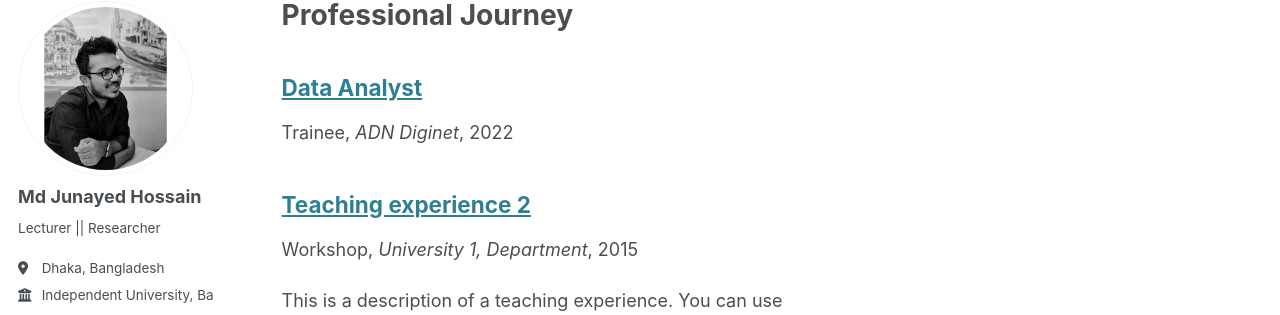
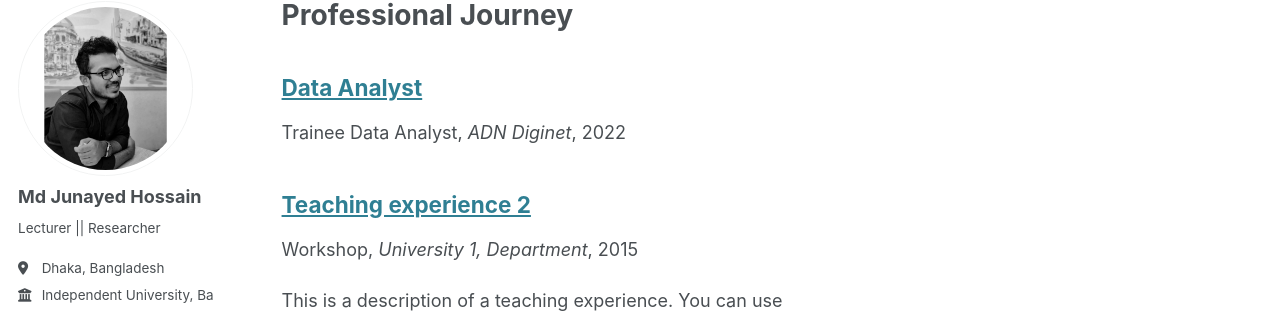
Before and after one commit to i-am-junayed/i-am-junayed.github.io, a Jekyll site: the page built from _pages/experience.html, in a window 1280 px wide. Shown: the part 105-420 px from the top of the page. Built offline with Jekyll 4.4.1, drawn with Linux system fonts in a browser that asks for light colours; some web fonts are replaced.

Commit message:
Update 2014-spring-teaching-1.md

```diff
--- a/_experience/2014-spring-teaching-1.md
+++ b/_experience/2014-spring-teaching-1.md
@@ -1,8 +1,7 @@
 ---
 title: "Data Analyst"
 collection: teaching
-type: "Trainee"
-permalink:
+type: "Trainee Data Analyst"
 venue: "ADN Diginet"
 date: 2022-04-01
 location: "Dhaka, Bangladesh"
```
